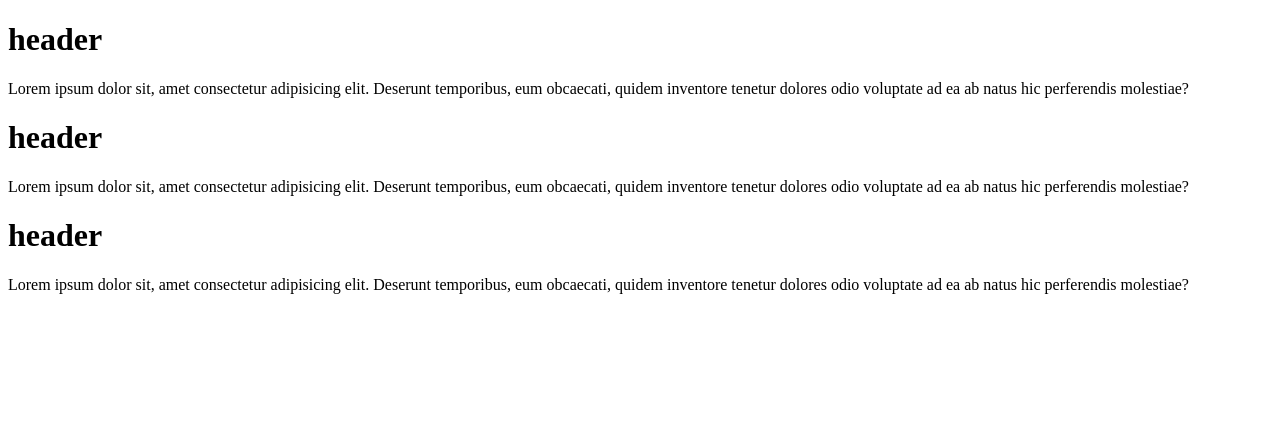
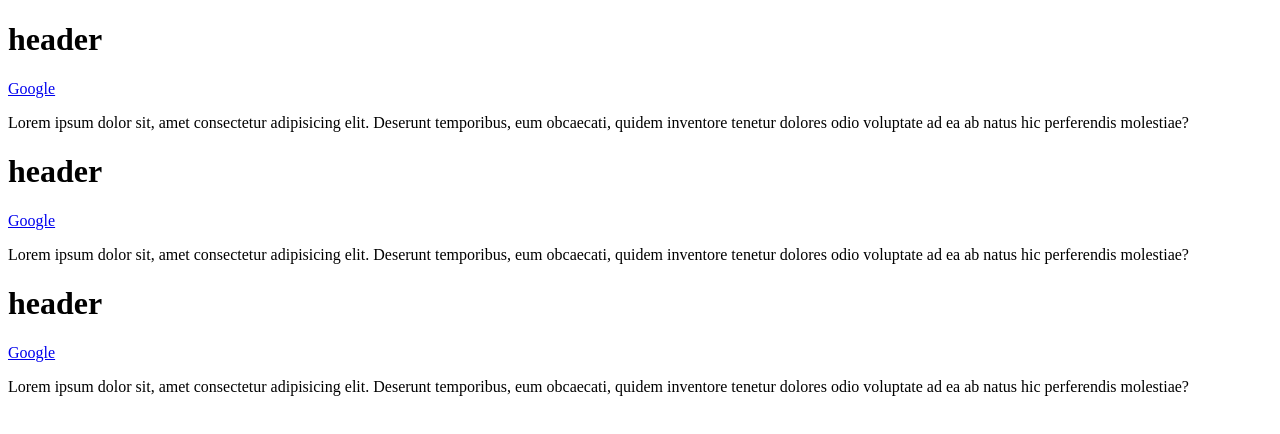
Before and after one commit to RobFyd/practice-in-react2, a React (Vite) app: page / in a window 1280 px wide. Shown: the top 434 px of the page. Built offline with nearby package versions, Linux system fonts and the light colour scheme.

Commit message:
fragment and className in jsx

```diff
--- a/src/main.jsx
+++ b/src/main.jsx
@@ -54,16 +54,17 @@ const numbersElement = (
   </div>
 );
 
-//6 other elements - one parent component
+//6 other elements - one parent component - fragment - className
 const paragraphElement = (
-  <div>
+  <>
     <h1>header</h1>
+    <a href="https://www.google.com" className="link">Google</a>
     <p>
       Lorem ipsum dolor sit, amet consectetur adipisicing elit. Deserunt
       temporibus, eum obcaecati, quidem inventore tenetur dolores odio voluptate
       ad ea ab natus hic perferendis molestiae?
     </p>
-  </div>
+  </>
 );
 
 const pElement = (
@@ -75,3 +76,6 @@ const pElement = (
 );
 
 createRoot(document.getElementById("root")).render(pElement);
+
+
+// <> </> - fragment, it is used to wrap multiple elements without adding extra nodes to the DOM.
```
